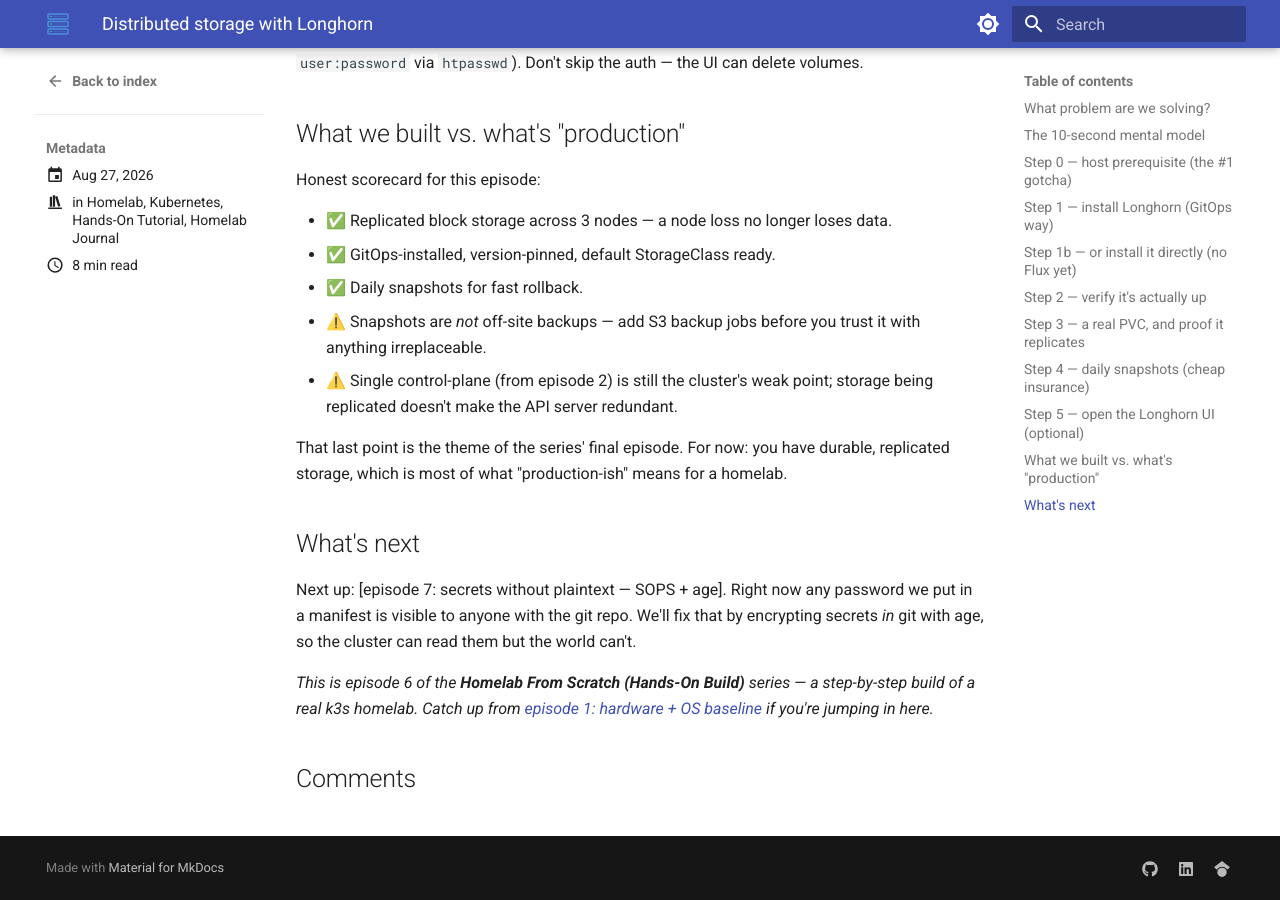
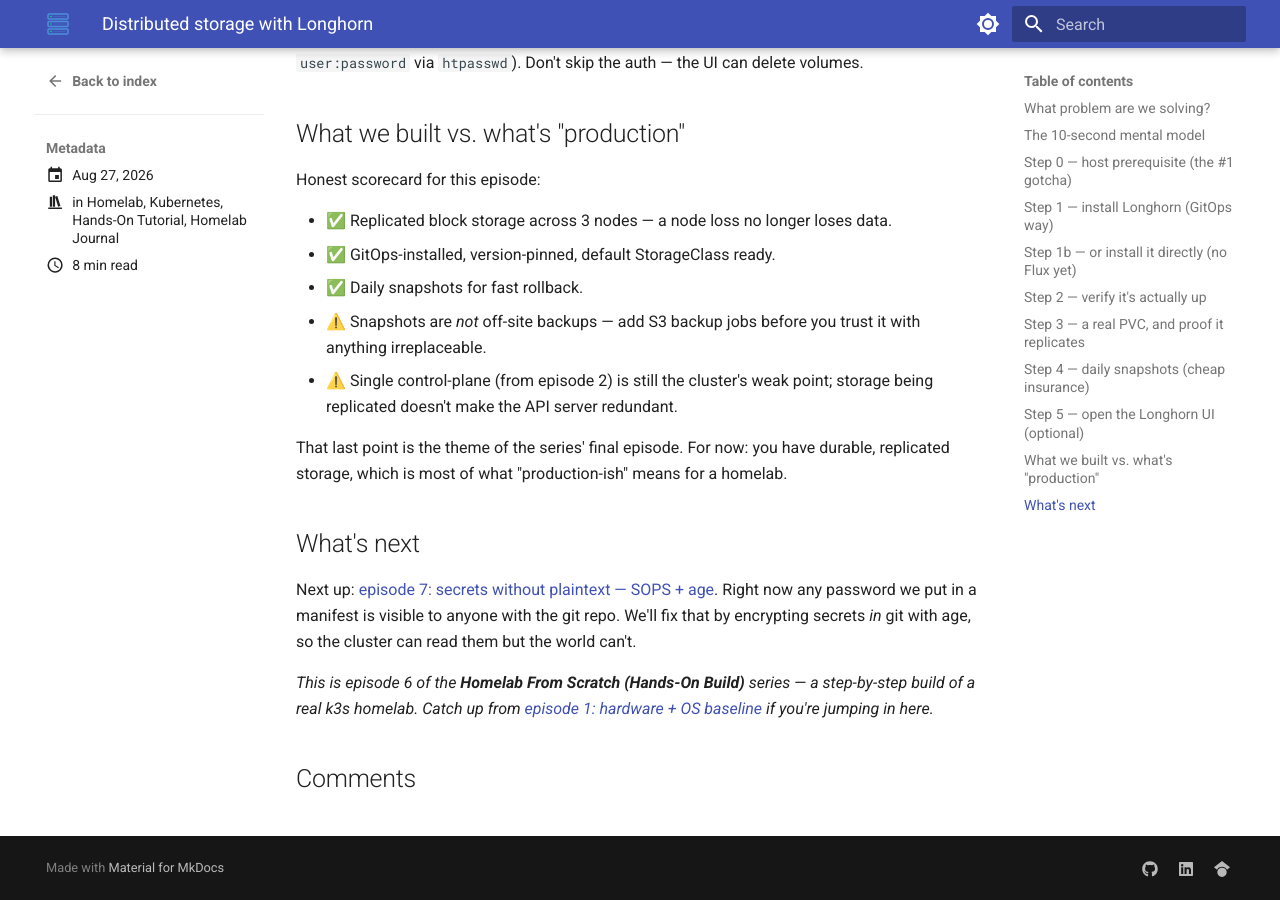
Before and after one commit to shubhamwagh/blog, an MkDocs documentation site: the page built from docs/posts/hands-on-ep6-longhorn-storage.md, in a window 1280 px wide and 900 px high, scrolled down 7900 px. Built offline with MkDocs 1.6.1 and Material for MkDocs 9.7.7, drawn with Linux system fonts in a browser that asks for light colours; comment, search, counter and statistics services are not loaded; part of the change alters nothing that is shown.

Commit message:
Backfill ep6 -> ep7 forward link (ep7 now live) (#44)
Co-authored-by: Hermes Blog Agent <hermes-blog-agent[bot]@users.noreply.github.com>

```diff
--- a/docs/posts/hands-on-ep6-longhorn-storage.md
+++ b/docs/posts/hands-on-ep6-longhorn-storage.md
@@ -413,7 +413,7 @@ replicated storage, which is most of what "production-ish" means for a homelab.
 
 ## What's next
 
-Next up: [episode 7: secrets without plaintext — SOPS + age]. Right now any password we put
+Next up: [episode 7: secrets without plaintext — SOPS + age](/secrets-without-plaintext-sops--age/). Right now any password we put
 in a manifest is visible to anyone with the git repo. We'll fix that by encrypting secrets
 *in* git with age, so the cluster can read them but the world can't.
 
```
